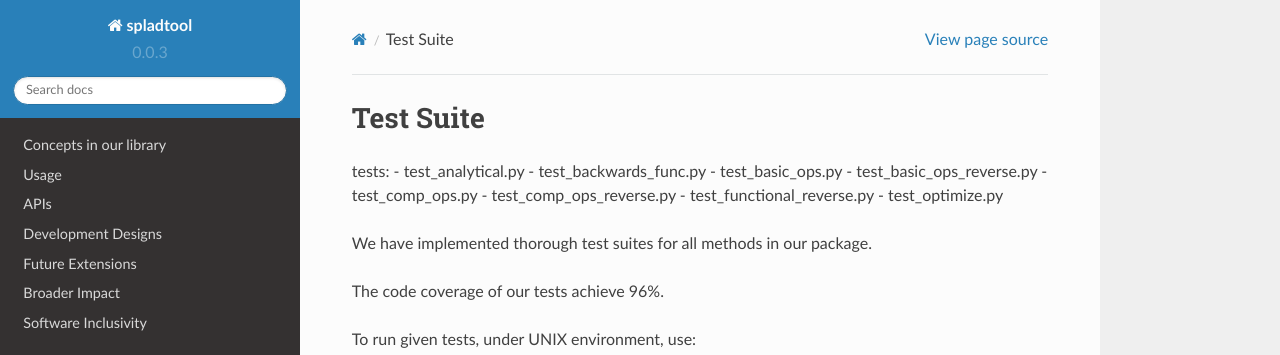
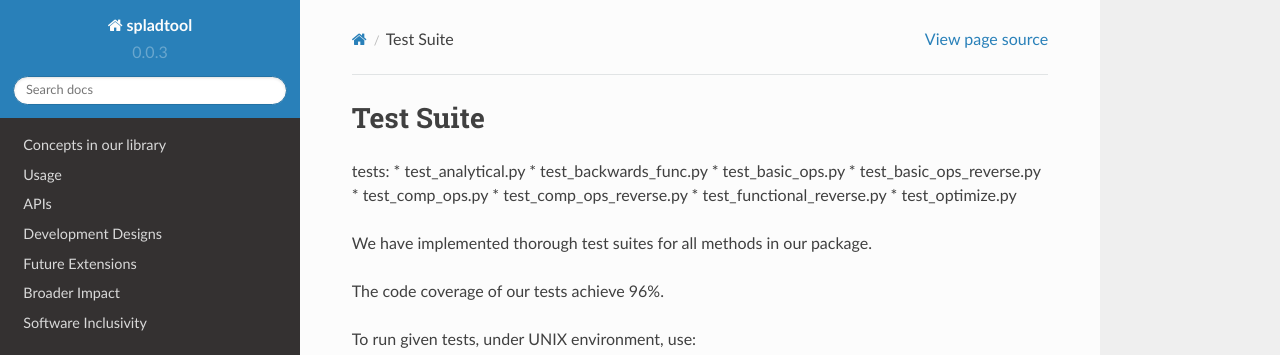
Before and after one commit to cs107-rysr/spladtool-docs, a Sphinx documentation site: the page built from docs/source/test.rst, in a window 1280 px wide. Shown: the top 355 px of the page. Built offline with Sphinx 7.4.7 and the Read the Docs theme 2.0.0, drawn with Linux system fonts in a browser that asks for light colours; pages that are not in the unit, such as notebooks, are missing from menus.

```diff
--- a/docs/source/test.rst
+++ b/docs/source/test.rst
@@ -2,14 +2,14 @@ Test Suite
 ======================
 
 tests:
-- test_analytical.py
-- test_backwards_func.py
-- test_basic_ops.py
-- test_basic_ops_reverse.py
-- test_comp_ops.py
-- test_comp_ops_reverse.py
-- test_functional_reverse.py
-- test_optimize.py
+* test_analytical.py
+* test_backwards_func.py
+* test_basic_ops.py
+* test_basic_ops_reverse.py
+* test_comp_ops.py
+* test_comp_ops_reverse.py
+* test_functional_reverse.py
+* test_optimize.py
 
 We have implemented thorough test suites for all methods in our package.
 
```
